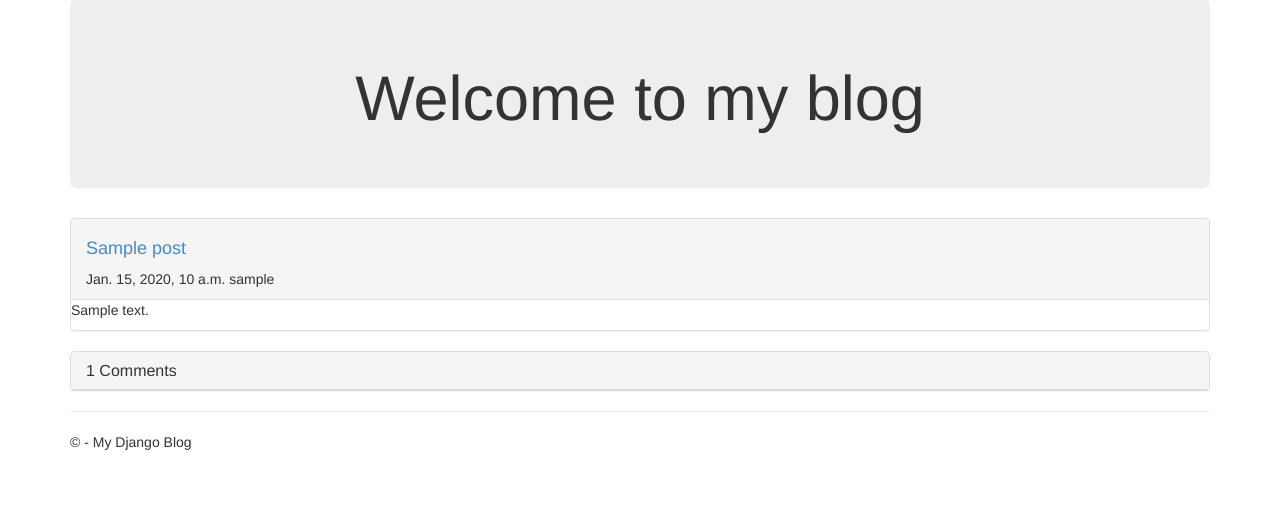
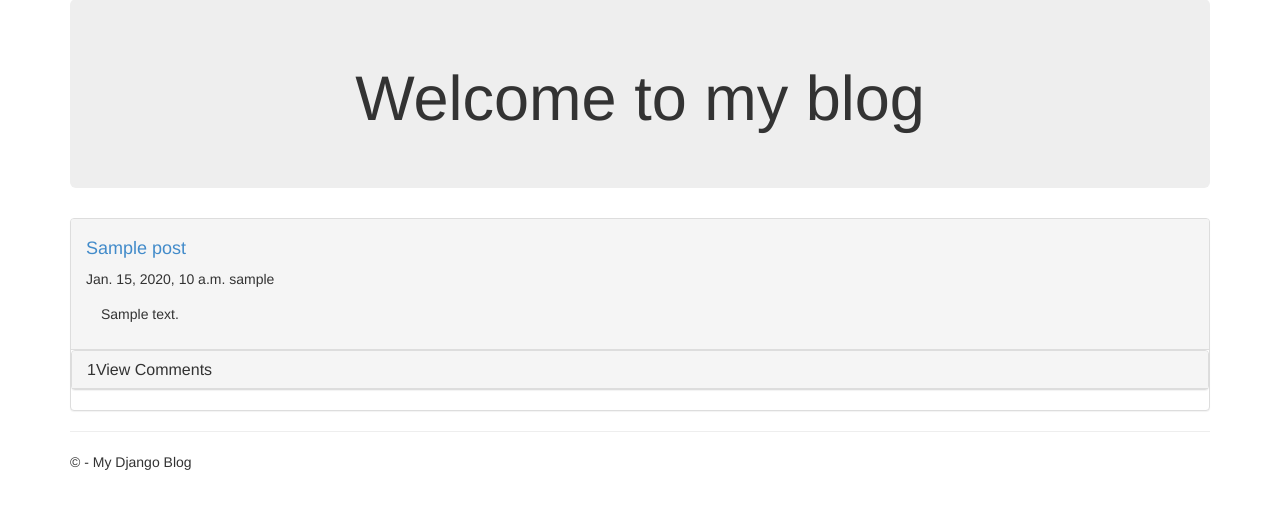
Before and after one commit to sifhic/blog, a Django app: page / in a window 1280 px wide. Shown: the part 51-560 px from the top of the page. Run offline with Django 3.2, Linux system fonts and the light colour scheme; tables that the repository leaves empty hold one stand-in row (values such as "Sample post").

Commit message:
enable html tags inclusion in Posts use |safe filter
  display comments after Post
  accordion group toggle now works
  code formatting and optimizations(remove unused attrs and classes)

```diff
--- a/blog/templates/blog/index.html
+++ b/blog/templates/blog/index.html
@@ -11,37 +11,44 @@
     {% if latest_post %}
     {% for foo in latest_post %}
 
-
         <div class=" vertical-col left" id="main">
-            <div class="grid grid-pad  row-height-4"  data-ver="0">
-                <div class="col  col-0_12-12"  data-ver="0">
+            <div class="grid grid-pad  row-height-4"  >
+                <div class="col  col-0_12-12"  >
                     <div class="content-area vertical-col">
 
                         <div class="panel panel-default" >
                             <div class="panel-heading">
-                                    <a href="{% url 'post' foo.id %}"><h4> {{foo.heading }}</h4></a>
-                                <di><span>{{ foo.pub_date }}</span> <span>{{ foo.creator }}</span></di>
+                                <a href="{% url 'post' foo.id %}">
+                                    <h4> {{foo.heading }}</h4>
+                                </a>
+                                <div>
+                                    <span>{{ foo.pub_date }}</span>
+                                    <span>{{ foo.creator }}</span>
+                                </di>
 
                             </div>
-                            <div class="col">
-
-                                     <p>{{ foo.body }}</p>
-
+                            <div class="panel-body">
+                                {{ foo.body|safe }}
                             </div>
 
                         </div>
-                        <div class="panel widget  panel-default"  data-ver="1">
+                        <div class="panel panel-default" >
                             <div class="panel-heading">
                                 <h4 class="panel-title">
-                                      <a class="accordion-toggle"  href="#bs-accordion-group-1">{{ foo.comment_set.count }} Comments</a>
+                                      <a class="accordion-toggle" data-toggle="collapse"  href="#{{ foo.id }}">{{ foo.comment_set.count }}View Comments</a>
                                 </h4>
                             </div>
-                            <div id="bs-accordion-group-1" class="panel-collapse collapse">
-                                <div class="panel-body">
-                                    <div class="col  single-col"  data-ver="0">
-                                        <div class="widget-container content-area vertical-col">
-
-                                        </div>
+                            <div id="{{ foo.id }}" class="panel-collapse collapse">
+                                <div class="panel-body pbc">
+                                    <div class="col">
+                                            <div  class="list-group ">
+                                                {% for comment in foo.comment_set.all %}
+                                                <a class="list-group-item allow-badge " >
+                                                    <p class="list-group-item-text">{{ comment.com_date }}</p>
+                                                    <h4 class="list-group-item-heading">{{ comment.comment }}</h4>
+                                                </a>
+                                                {% endfor %}
+                                            </div>
                                     </div>
                                 </div>
                             </div>
```
Also changed, not shown: blog/templates/blog/detail.html (+5 -7 lines).
